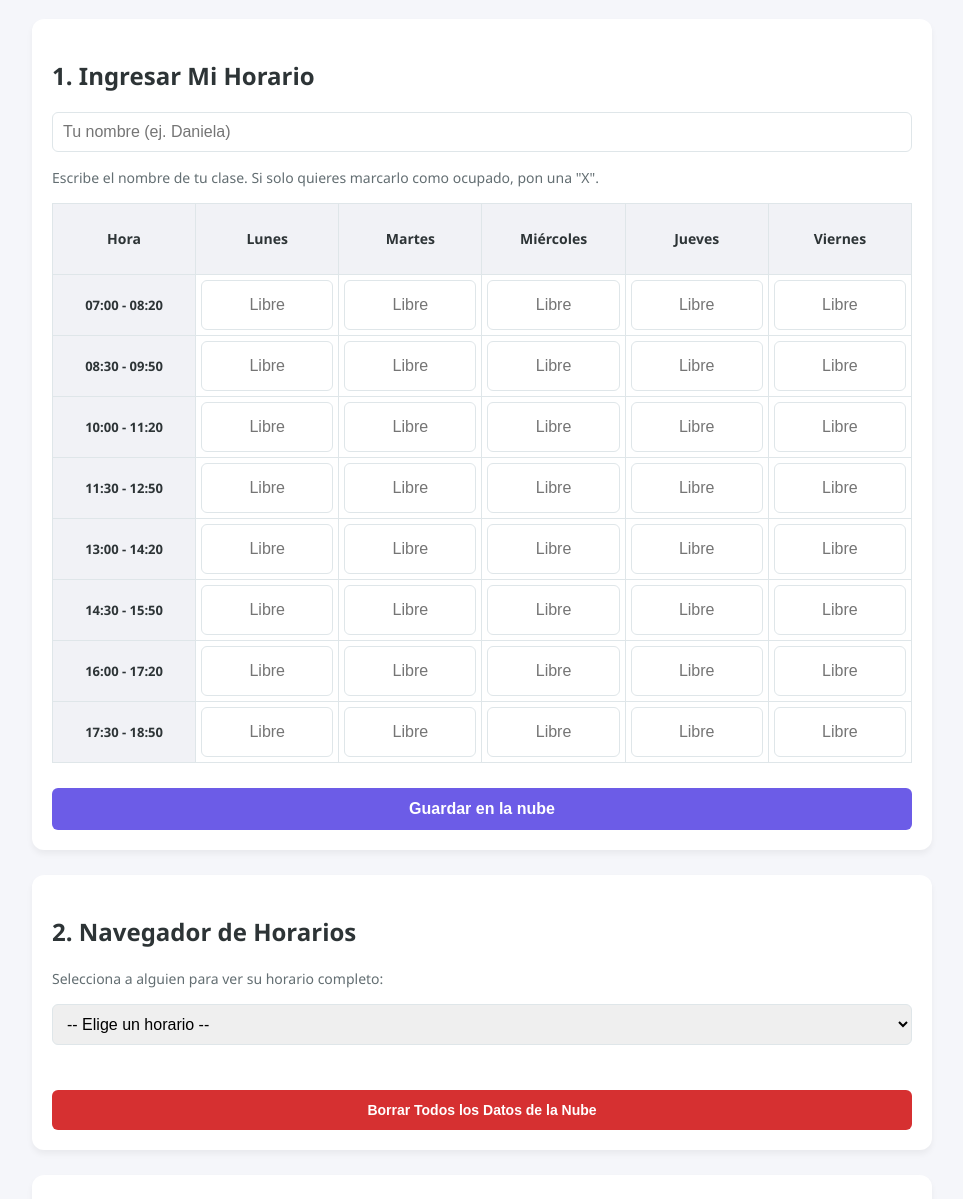
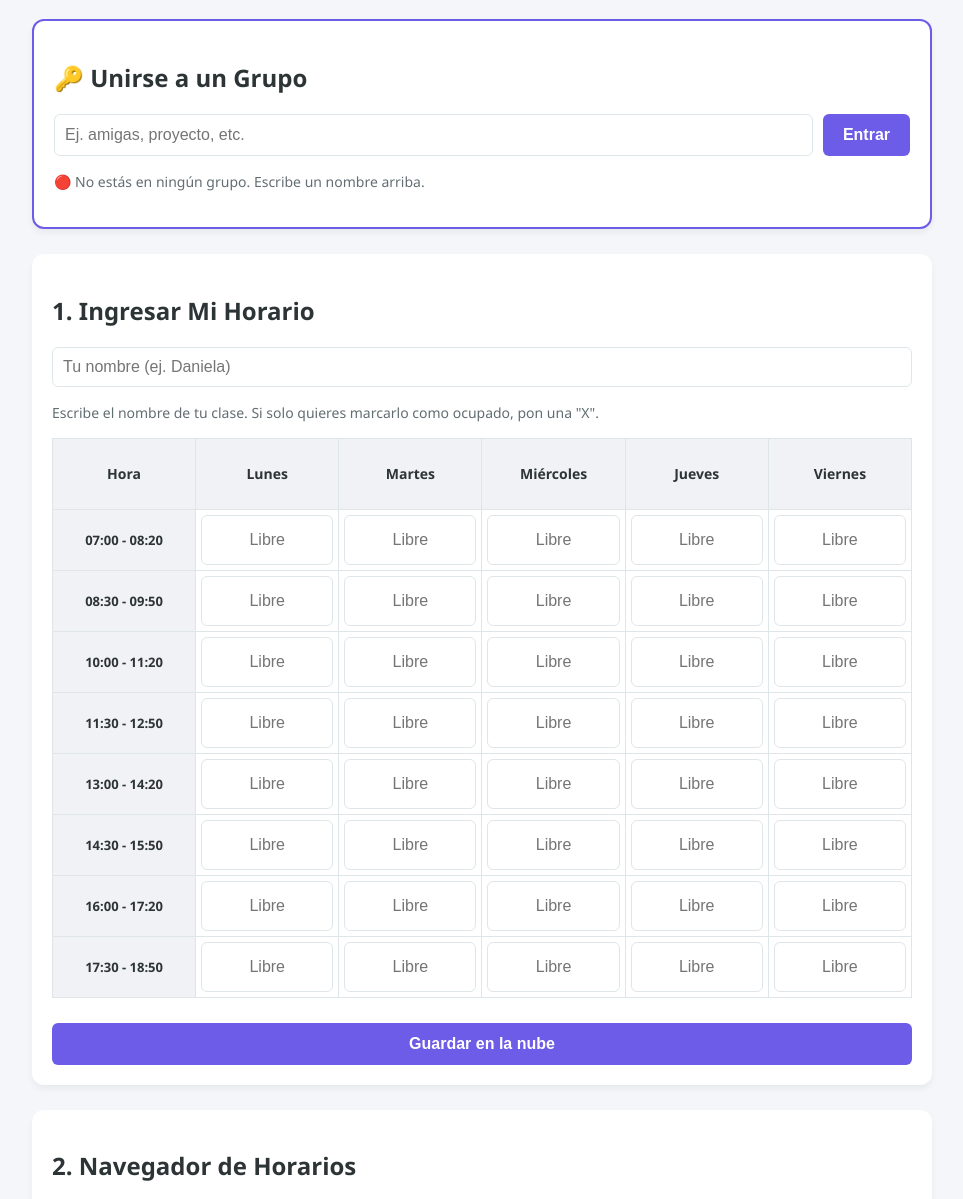
Before and after one commit to enethdaniela/Calendario, a plain HTML site: page index.html in a window 1280 px wide. Shown: the part 87-1286 px from the top of the page, without its empty margins (158-1121 px from the left). Drawn offline with Linux system fonts and the light colour scheme; no server answers.

Commit message:
Update index.html

```diff
--- a/index.html
+++ b/index.html
@@ -9,6 +9,16 @@
 <body>
     <div class="container">
         <h1>Horarios Universitarios ☁️</h1>
+
+        <!-- NUEVA SECCIÓN: SALAS / GRUPOS -->
+        <div class="card" style="border: 2px solid var(--primary);">
+            <h2>🔑 Unirse a un Grupo</h2>
+            <div class="form-group">
+                <input type="text" id="nombre-sala" placeholder="Ej. amigas, proyecto, etc.">
+                <button id="btn-unirse">Entrar</button>
+            </div>
+            <p id="estado-sala" class="instruccion">🔴 No estás en ningún grupo. Escribe un nombre arriba.</p>
+        </div>
 
         <div class="card">
             <h2>1. Ingresar Mi Horario</h2>
@@ -32,7 +42,7 @@
                 </select>
             </div>
             <div class="table-responsive" id="contenedor-horario-individual"></div>
-            <button id="btn-borrar" class="btn-danger">Borrar Todos los Datos de la Nube</button>
+            <button id="btn-borrar" class="btn-danger">Borrar Todos los Datos de este Grupo</button>
         </div>
 
         <div class="card">
@@ -45,7 +55,6 @@
         </div>
     </div>
 
-    <!-- ES VITAL QUE DIGA type="module" -->
     <script type="module" src="script.js"></script>
 </body>
 </html>
```
